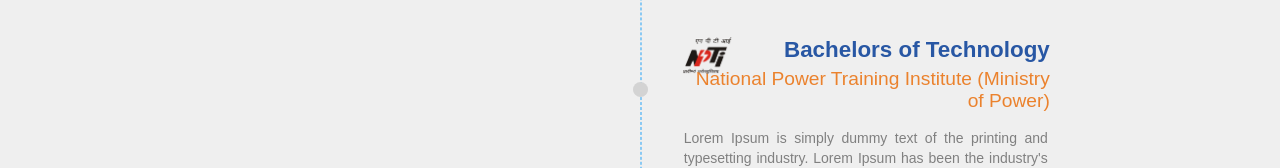
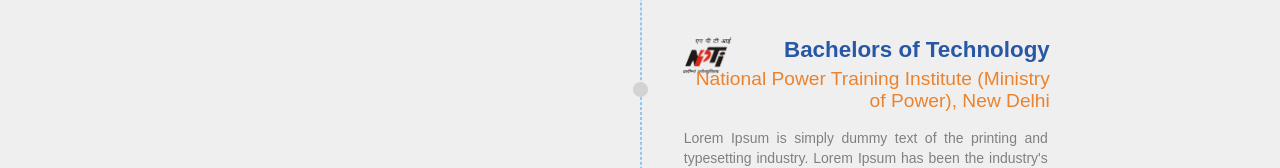
Before and after one commit to Ankur261/Resume-Project, a plain HTML site: page index.html in a window 1280 px wide. Shown: the part 2449-2617 px from the top of the page. Drawn offline with Linux system fonts and the light colour scheme; files whose address does not match are found by name.

Commit message:
index updated

```diff
--- a/index.html
+++ b/index.html
@@ -348,7 +348,7 @@
                             <img src="./asset/image/NPTI_Logo.png">
                         </div>
                         <h3 class="experience-designation  m0 m-blue"> Bachelors of Technology</h3>
-                        <h4 class="experience-company-name "> National Power Training Institute (Ministry of Power)
+                        <h4 class="experience-company-name "> National Power Training Institute (Ministry of Power), New Delhi
                         </h4>
                         <!-- <h5 class="experience-duration m0"> Aug 2016 - Oct 2020 </h5> -->
 
```
